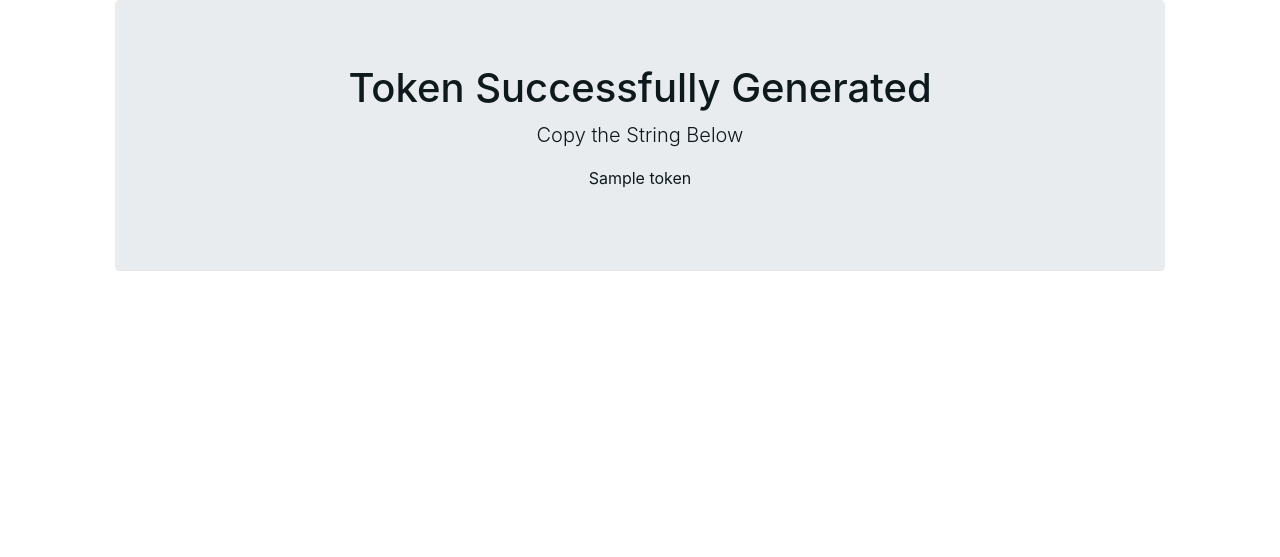
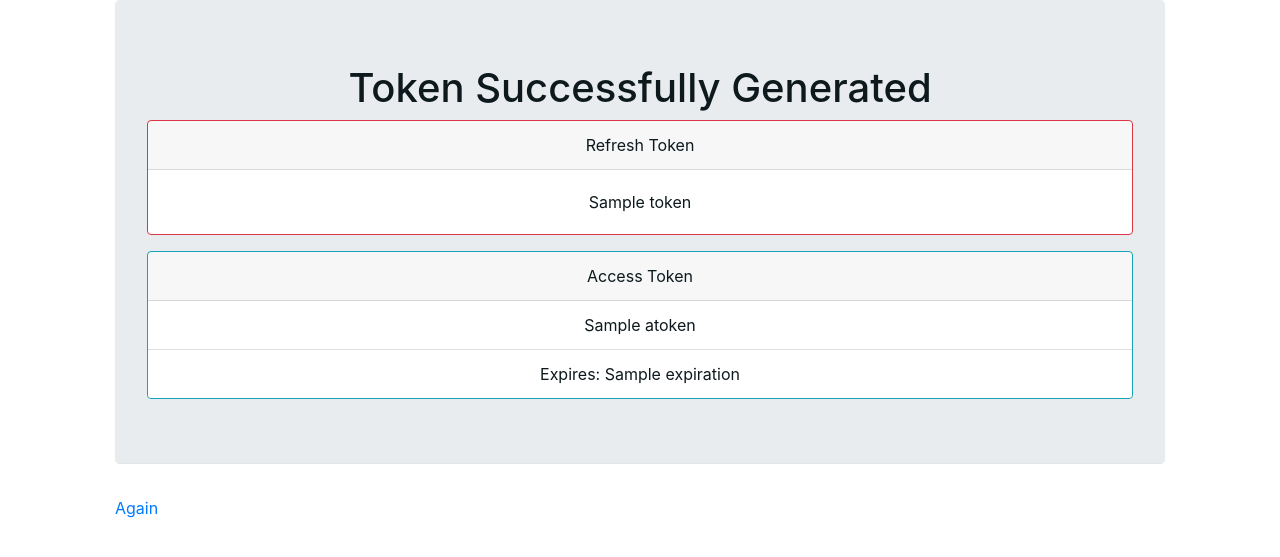
Before and after one commit to Crypta-Eve/EVE-Token-Generator, a PHP site: the page made by view/token.twig in a window 1280 px wide. Shown: the part 21-578 px from the top of the page. Run offline with PHP 8.4, Linux system fonts and the light colour scheme; the template is opened without the code that fills it: most values are stand-ins (such as "Sample title", 1, 10 or a date in 2020); some libraries are stand-ins or nearby versions.

Commit message:
Update to SSOv2  - Also update to latest Bootstrap version  - Also add refresh and access tokens together

```diff
--- a/public/index.php
+++ b/public/index.php
@@ -1,3 +1,3 @@
 <?php
-
+//phpinfo();
 require_once("../app.php");
--- a/view/token.twig
+++ b/view/token.twig
@@ -5,14 +5,12 @@
 <head>
     <title>EVE Token Generator</title>
     <meta name="viewport" content="width=device-width">
-    <link rel="stylesheet" href="https://djyhxgczejc94.cloudfront.net/frameworks/bootstrap/3.0.0/themes/cirrus/bootstrap.min.css">
-    <script type="text/javascript" src="https://ajax.googleapis.com/ajax/libs/jquery/2.0.3/jquery.min.js"></script>
-    <script type="text/javascript" src="https://netdna.bootstrapcdn.com/bootstrap/3.1.1/js/bootstrap.min.js"></script>
-    <script type="text/javascript">
-        function copyOnClick($token) {
-            $token.select();
-            document.execCommand("copy");
-        }
+
+    <link rel="stylesheet" href="https://stackpath.bootstrapcdn.com/bootstrap/4.3.1/css/bootstrap.min.css" integrity="sha384-ggOyR0iXCbMQv3Xipma34MD+dH/1fQ784/j6cY/iJTQUOhcWr7x9JvoRxT2MZw1T" crossorigin="anonymous">
+    <script src="https://code.jquery.com/jquery-3.3.1.slim.min.js" integrity="sha384-q8i/X+965DzO0rT7abK41JStQIAqVgRVzpbzo5smXKp4YfRvH+8abtTE1Pi6jizo" crossorigin="anonymous"></script>
+    <script src="https://cdnjs.cloudflare.com/ajax/libs/popper.js/1.14.7/umd/popper.min.js" integrity="sha384-UO2eT0CpHqdSJQ6hJty5KVphtPhzWj9WO1clHTMGa3JDZwrnQq4sF86dIHNDz0W1" crossorigin="anonymous"></script>
+    <script src="https://stackpath.bootstrapcdn.com/bootstrap/4.3.1/js/bootstrap.min.js" integrity="sha384-JjSmVgyd0p3pXB1rRibZUAYoIIy6OrQ6VrjIEaFf/nJGzIxFDsf4x0xIM+B07jRM" crossorigin="anonymous"></script>
+
     </script>
     <style type="text/css">
         /* Space out content a bit */
@@ -94,8 +92,25 @@
     </div>
     <div class="jumbotron">
         <h1>Token Successfully Generated</h1>
-        <p class="lead">Copy the String Below</p>
-        <p>{{ token }}</p>
+
+        <div class="card border-danger">
+            <div class="card-header">Refresh Token</div>
+            <div class="card-body">
+            {{ token }}
+            </div>
+        </div>
+	<p></p>
+        <div class="card border-info">
+            <div class="card-header">Access Token</div>
+            <ul class="list-group list-group-flush">
+                <li class="list-group-item">{{ atoken }}</li>
+                <li class="list-group-item">Expires: {{ expiration }}</li>
+            </ul>
+            </div>
+        </div>
+
+    <a href="/">Again</a>
+
     </div>
 </div>
 <!-- /container -->
```
Also changed, not shown: app.php (+6 -3 lines), view/index.twig (+7 -3 lines).
